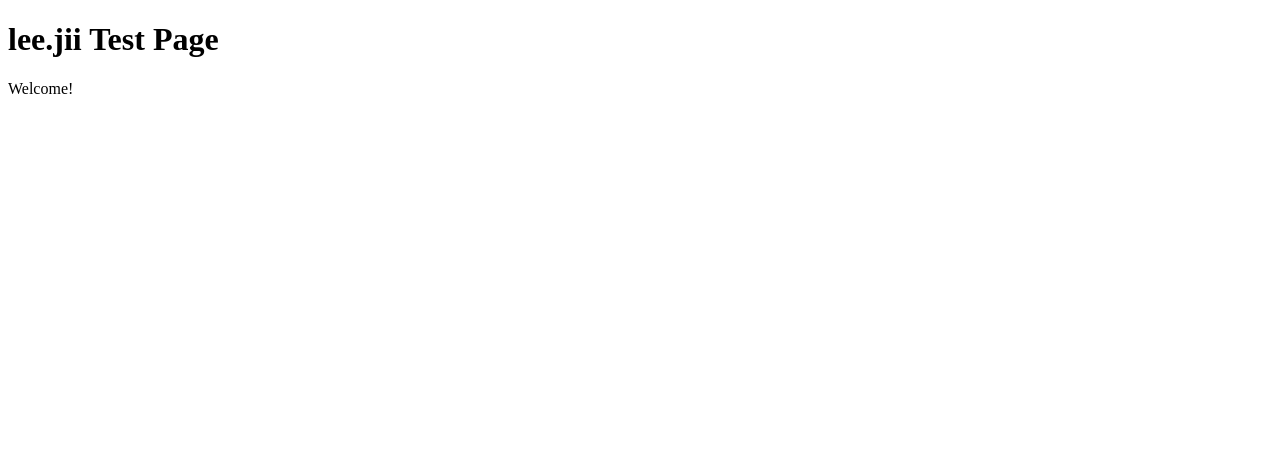
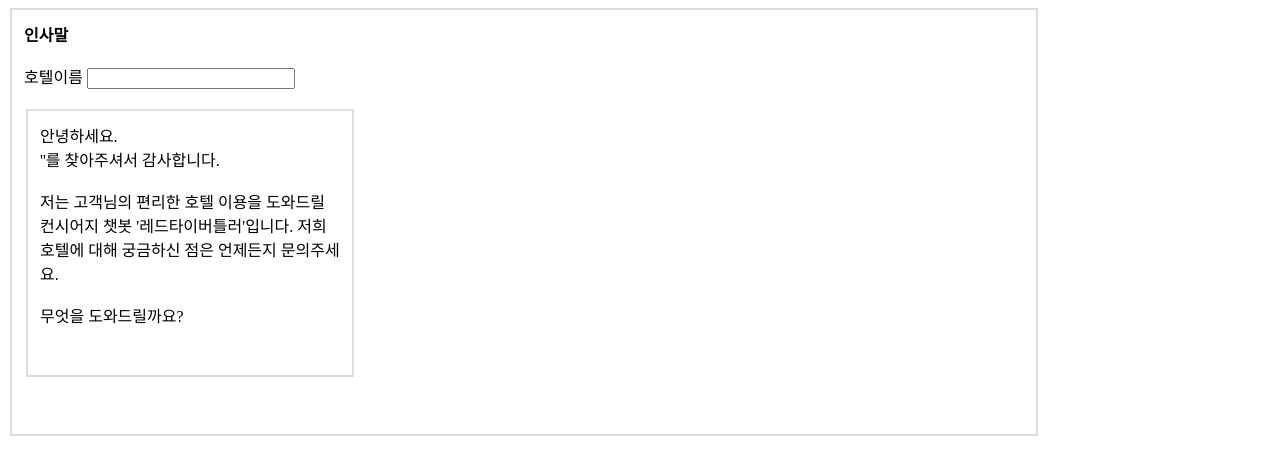
Before and after one commit to lee-jii/factsheet.github.io, a plain HTML site: page index.html in a window 1280 px wide. Drawn offline with Linux system fonts and the light colour scheme.

Commit message:
Update index.html

```diff
--- a/index.html
+++ b/index.html
@@ -1,10 +1,36 @@
 <!DOCTYPE html>
 <html>
-	<head>
-		<title>Result</title>
-	</head>
-	<body>
-		<h1>lee.jii Test Page</h1>
-		<p>Welcome!</p>
-	</body>
+<head>
+    <style>
+    	div{margin: 2px; border: 2px solid #dddddd; padding: 12px;}
+    </style>
+</head>
+<body>
+
+<!-- 인사말 시작 -->
+	<div style="width:1000px; height:400px">
+		<strong>인사말</strong><br><br>
+		호텔이름 <input type="text" name="Name" style="width:200px"><br><br>
+		<div style="width:300px; height:240px; float:left;">
+		안녕하세요.<br>
+		'<span id="Name"></span>'를 찾아주셔서 감사합니다.<br><br>
+		저는 고객님의 편리한 호텔 이용을 도와드릴 컨시어지 챗봇 '레드타이버틀러'입니다. 저희 호텔에 대해 궁금하신 점은 언제든지 문의주세요.<br><br>
+		무엇을 도와드릴까요?
+
+	</div>
+
+	<script type="text/javascript">
+		const input_Name = document.querySelector('input');
+		const log_Name = document.getElementById('Name');
+
+		input_Name.addEventListener('input', updateValue);
+
+		function updateValue(e) {
+		  log_Name.textContent = e.target.value;
+		}
+	</script>
+<!-- 인사말 끝 -->
+
+</body>
+
 </html>
```
